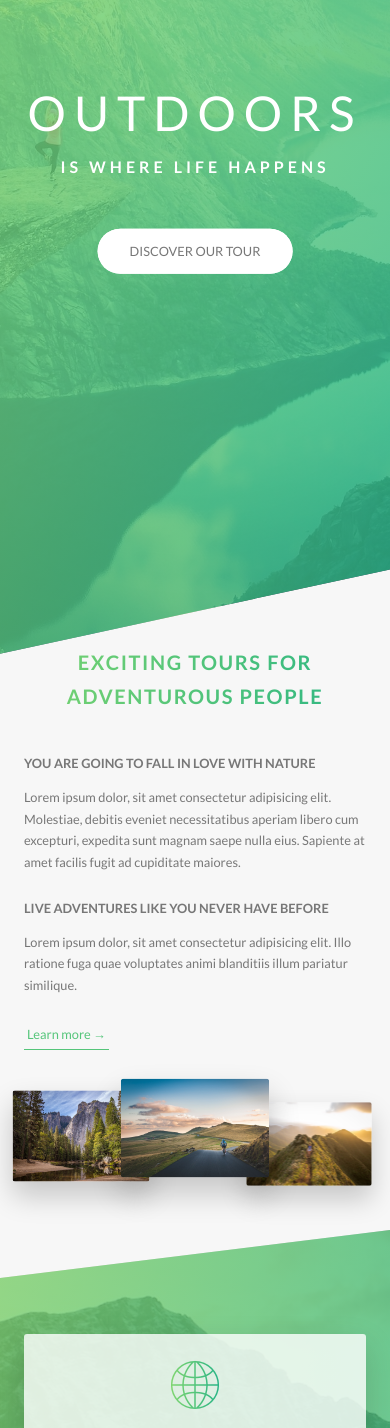
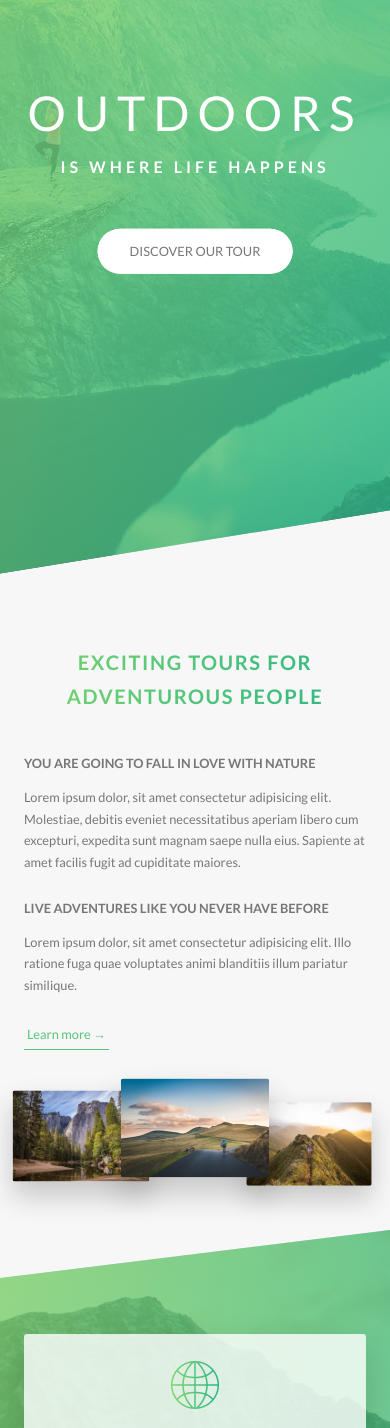
Before and after one commit to JackobM231/CSS_Course, a website: page Natours/index.html in a window 390 px wide. Shown: the part 148-1576 px from the top of the page. Drawn offline with Linux system fonts and the light colour scheme.

Commit message:
Responsive images

```diff
--- a/Natours/index.html
+++ b/Natours/index.html
@@ -75,9 +75,29 @@
           </div>
           <div class="col-1-of-2">
             <div class="composition"><!-- BEM Block -->
-              <img src="img/nat-1-large.jpg" alt="Photo 1" class="composition__photo composition__photo--p1"><!-- Element Modificator -->
-              <img src="img/nat-2-large.jpg" alt="Photo 2" class="composition__photo composition__photo--p2">
-              <img src="img/nat-3-large.jpg" alt="Photo 3" class="composition__photo composition__photo--p3">
+
+              <!-- Density switching and Resolution Switching -->
+              <img srcset="img/nat-1.jpg 300w, img/nat-1-large.jpg 1000w"
+                    sizes="(max-width: 900px) 20vw, (max-width: 600px) 30vw, 300px"
+                    alt="Photo 1"
+                    class="composition__photo composition__photo--p1"
+                    src="img/nat-1-large.jpg"><!-- If user use old browser (doesn't support srcset, sizes...) -->
+
+              <img srcset="img/nat-2.jpg 300w, img/nat-2-large.jpg 1000w"
+                    sizes="(max-width: 900px) 20vw, (max-width: 600px) 30vw, 300px"
+                    alt="Photo 2"
+                    class="composition__photo composition__photo--p2"
+                    src="img/nat-2-large.jpg">
+
+              <img srcset="img/nat-3.jpg 300w, img/nat-3-large.jpg 1000w"
+                    sizes="(max-width: 900px) 20vw, (max-width: 600px) 30vw, 300px"
+                    alt="Photo 3"
+                    class="composition__photo composition__photo--p3"
+                    src="img/nat-3-large.jpg">
+
+              <!--<img src="img/nat-1-large.jpg" alt="Photo 1" class="composition__photo composition__photo--p1">--><!-- Element Modificator -->
+              <!-- <img src="img/nat-2-large.jpg" alt="Photo 2" class="composition__photo composition__photo--p2">
+              <img src="img/nat-3-large.jpg" alt="Photo 3" class="composition__photo composition__photo--p3"> -->
             </div>
           </div>
         </div>
@@ -339,7 +359,12 @@
 
     <footer class="footer">
       <div class="footer__logo-box">
-        <img src="img/logo-green-2x.png" alt="Full logo" class="footer__logo">
+
+        <picture class="footer__logo"><!--Example of: Density Switching and Art Direction-->
+          <source srcset="img/logo-green-small-1x.png 1x, img/logo-green-small-2x.png 2x" media="(max-width: 37.5em)"><!--Density Switching and Art Direction-->
+          <img srcset="img/logo-green-1x.png 1x, img/logo-green-2x.png 2x" alt="Full logo" class="footer__logo"><!--Density Switching-->
+        </picture>
+
       </div>
 
       <div class="row">
--- a/Natours/sass/components/_popup.scss
+++ b/Natours/sass/components/_popup.scss
@@ -107,4 +107,45 @@
       color: $color-primary;
     }
   }
+
+  @include respond(tab-port) {
+
+    &__left {
+      display: flex;
+      width: 100%;
+      flex-direction: row;
+    }
+
+    &__right {
+      display: block;
+      width: 100%;
+      text-align: center;
+      padding: 3rem 5rem;
+    }
+
+    &__img {
+      float: left;
+      width: 50%;
+      /* Entire parent's contener width */
+    }
+
+    &__text {
+      text-align: left;
+    }
+  }
+
+  @include respond(phone) {
+
+    &__text {
+      -moz-column-count: 1;
+      column-count: 1;
+      /* Creates 1 column */
+
+      -moz-hyphens: auto;
+      -ms-hyphens: auto;
+      -webkit-hyphens: auto;
+      hyphens: auto;
+      /* Automaticly sets where to put the hyphens */
+    }
+  }
 }
--- a/Natours/sass/layout/_header.scss
+++ b/Natours/sass/layout/_header.scss
@@ -19,8 +19,8 @@
   First point top-left corner (next points clockwise) (bennettfeely.com/clippy/) */
 
   @include respond(phone) {
-    -webkit-clip-path: polygon(0 0, 100% 0, 100% 85vh, 0 100%);
-    clip-path: polygon(0 0, 100% 0, 100% 85vh, 0 100%);
+    -webkit-clip-path: polygon(0 0, 100% 0, 100% 78vh, 0 90%);
+    clip-path: polygon(0 0, 100% 0, 100% 78vh, 0 90%);
   }
 
   &__logo-box {
```
Also changed, not shown: Natours/css/style.css.
